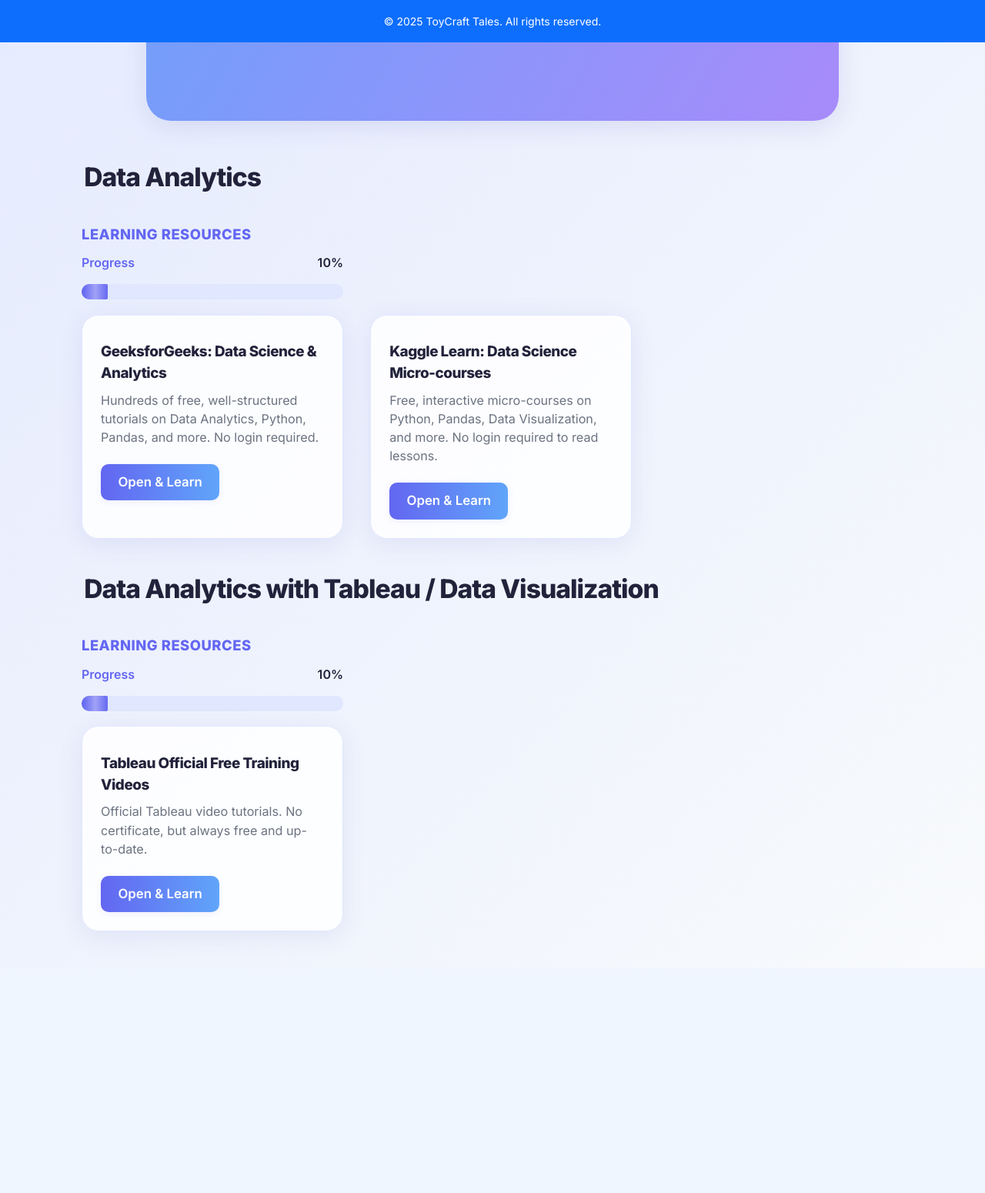
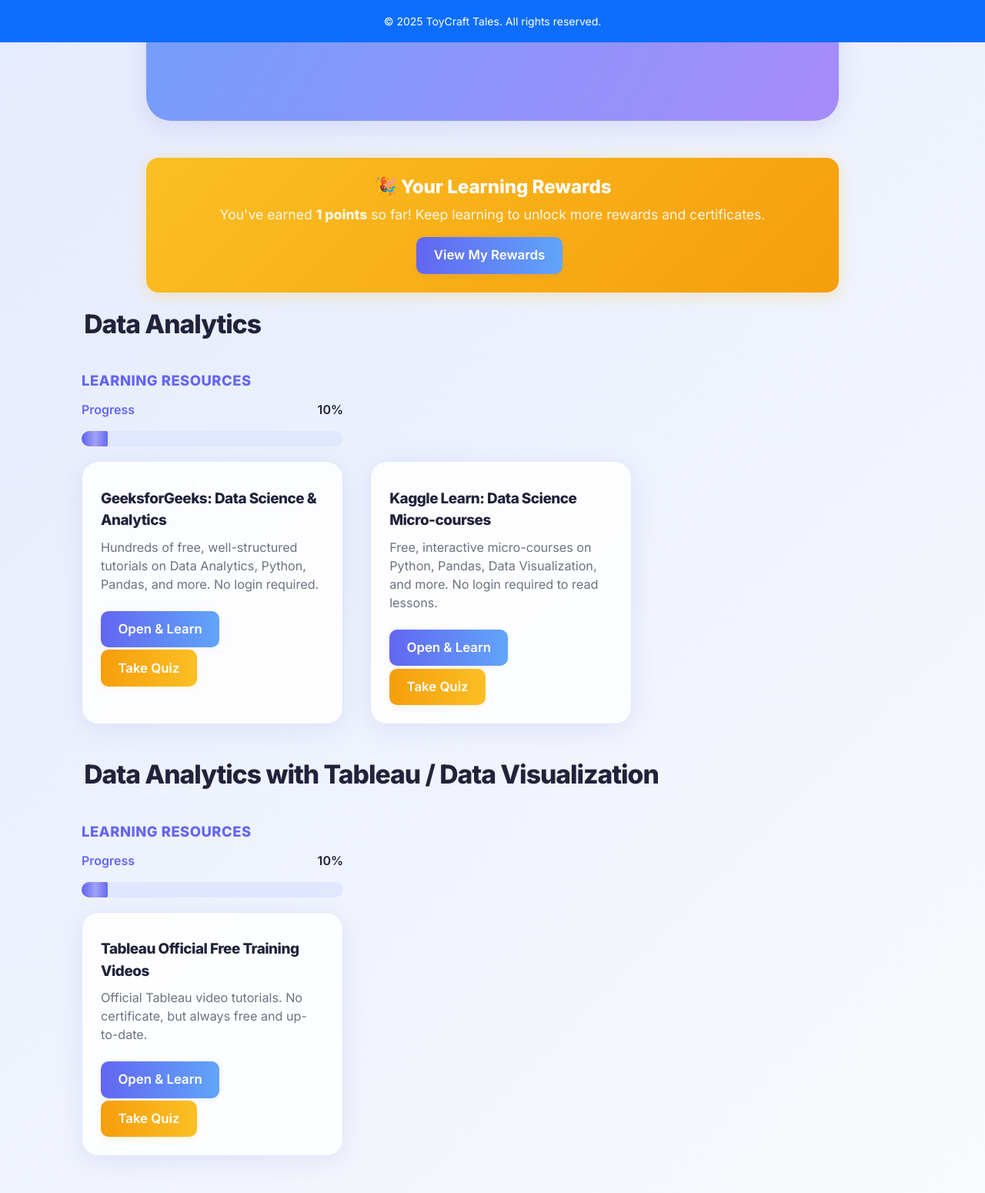
Before and after one commit to JyosyulaPrianshu/ProjectDataAnalytics, a Flask app: template toycraft-tales-flask/templates/course.html in a window 1280 px wide. Shown: the part 745-2295 px from the top of the page at 77% size. Before the commit the page ends 1960 px from the top, so only its background shows below. Run offline with Flask 3, Linux system fonts and the light colour scheme; the template is opened without the code that fills it: most values are stand-ins (such as "Sample title", 1, 10 or a date in 2020).

Commit message:
Update course.html

```diff
--- a/toycraft-tales-flask/templates/course.html
+++ b/toycraft-tales-flask/templates/course.html
@@ -36,6 +36,26 @@
     margin-bottom: 0;
     font-weight: 400;
     text-shadow: 0 1px 8px rgba(80,80,180,0.10);
+  }
+  .rewards-banner {
+    background: linear-gradient(135deg, #fbbf24 0%, #f59e0b 100%);
+    border-radius: 16px;
+    padding: 1.5rem;
+    margin: 1rem auto;
+    max-width: 900px;
+    text-align: center;
+    color: #fff;
+    box-shadow: 0 4px 20px rgba(251, 191, 36, 0.3);
+  }
+  .rewards-banner h3 {
+    font-weight: 700;
+    font-size: 1.5rem;
+    margin-bottom: 0.5rem;
+  }
+  .rewards-banner p {
+    font-size: 1.1rem;
+    margin-bottom: 0;
+    opacity: 0.9;
   }
   .course-section {
     margin: 0 auto 2.5rem auto;
@@ -112,6 +132,7 @@
     font-size: 1.05rem;
     text-decoration: none;
     margin-top: 0.2rem;
+    margin-right: 0.5rem;
     transition: background 0.18s, box-shadow 0.18s;
     box-shadow: 0 2px 8px 0 rgba(99,102,241,0.10);
   }
@@ -119,6 +140,25 @@
     background: linear-gradient(90deg, #4338ca 0%, #3b82f6 100%);
     color: #fff;
     box-shadow: 0 4px 16px 0 rgba(99,102,241,0.16);
+  }
+  .quiz-btn {
+    display: inline-block;
+    background: linear-gradient(90deg, #f59e0b 0%, #fbbf24 100%);
+    color: #fff;
+    font-weight: 600;
+    border: none;
+    border-radius: 10px;
+    padding: 0.7rem 1.4rem;
+    font-size: 1.05rem;
+    text-decoration: none;
+    margin-top: 0.2rem;
+    transition: background 0.18s, box-shadow 0.18s;
+    box-shadow: 0 2px 8px 0 rgba(245, 158, 11, 0.10);
+  }
+  .quiz-btn:hover {
+    background: linear-gradient(90deg, #d97706 0%, #f59e0b 100%);
+    color: #fff;
+    box-shadow: 0 4px 16px 0 rgba(245, 158, 11, 0.16);
   }
   .cert-section {
     background: linear-gradient(120deg, #f0f4ff 0%, #e0e7ff 100%);
@@ -145,6 +185,15 @@
   <h1>Hi {{ (user.name if user and user.name else (user.email.split('@')[0] if user and user.email else 'there')) }}!</h1>
   <p>Welcome to your personalized learning journey. Here you'll find the best, most recognized Data Analytics and Tableau courses—carefully curated for you. Start learning, earn certificates, and level up your career with a beautiful experience!</p>
 </div>
+
+{% if total_points > 0 %}
+<div class="rewards-banner">
+  <h3>🎉 Your Learning Rewards</h3>
+  <p>You've earned <strong>{{ total_points }} points</strong> so far! Keep learning to unlock more rewards and certificates.</p>
+  <a href="{{ url_for('rewards') }}" class="resource-btn" style="margin-top: 1rem;">View My Rewards</a>
+</div>
+{% endif %}
+
 <div class="course-section">
   <div class="course-title">Data Analytics</div>
   <div class="resource-category">Learning Resources</div>
@@ -162,11 +211,13 @@
       <div class="resource-title">GeeksforGeeks: Data Science & Analytics</div>
       <div class="resource-desc">Hundreds of free, well-structured tutorials on Data Analytics, Python, Pandas, and more. No login required.</div>
       <a class="resource-btn" href="https://www.geeksforgeeks.org/data-science-tutorial/" target="_blank" data-course-id="data_analytics" data-resource-id="gfg">Open & Learn</a>
+      <a class="quiz-btn" href="{{ url_for('take_quiz', course_id='data_analytics', resource_id='gfg') }}">Take Quiz</a>
     </div>
     <div class="resource-card">
       <div class="resource-title">Kaggle Learn: Data Science Micro-courses</div>
       <div class="resource-desc">Free, interactive micro-courses on Python, Pandas, Data Visualization, and more. No login required to read lessons.</div>
       <a class="resource-btn" href="https://www.kaggle.com/learn/overview" target="_blank" data-course-id="data_analytics" data-resource-id="kaggle">Open & Learn</a>
+      <a class="quiz-btn" href="{{ url_for('take_quiz', course_id='data_analytics', resource_id='kaggle') }}">Take Quiz</a>
     </div>
   </div>
 </div>
@@ -187,20 +238,79 @@
       <div class="resource-title">Tableau Official Free Training Videos</div>
       <div class="resource-desc">Official Tableau video tutorials. No certificate, but always free and up-to-date.</div>
       <a class="resource-btn" href="https://www.tableau.com/learn/training/20211" target="_blank" data-course-id="tableau" data-resource-id="tableau">Open & Learn</a>
+      <a class="quiz-btn" href="{{ url_for('take_quiz', course_id='tableau', resource_id='tableau') }}">Take Quiz</a>
     </div>
   </div>
 </div>
 <script>
 document.body.classList.add('course-bg');
+
+// Store total resources for each course
+const dataAnalyticsResources = ['gfg', 'kaggle']; // Static definition from app.py
+const tableauResources = ['tableau']; // Static definition from app.py
+
+// Initialize opened resources based on current progress
+let openedAnalyticsResources = new Set();
+let openedTableauResources = new Set();
+
+// Function to update progress bars
+function updateProgressBars() {
+    // Update Data Analytics progress
+    const analyticsPercentage = Math.round((openedAnalyticsResources.size / dataAnalyticsResources.length) * 100);
+    const analyticsProgressBar = document.querySelector('.course-section:nth-child(2) .progress-bar');
+    const analyticsProgressText = document.querySelector('.course-section:nth-child(2) span[style*="font-weight:600;color:#22223b"]');
+    if (analyticsProgressBar) analyticsProgressBar.style.width = analyticsPercentage + '%';
+    if (analyticsProgressText) analyticsProgressText.textContent = analyticsPercentage + '%';
+
+    // Update Tableau progress
+    const tableauPercentage = Math.round((openedTableauResources.size / tableauResources.length) * 100);
+    const tableauProgressBar = document.querySelector('.course-section:nth-child(3) .progress-bar');
+    const tableauProgressText = document.querySelector('.course-section:nth-child(3) span[style*="font-weight:600;color:#22223b"]');
+    if (tableauProgressBar) tableauProgressBar.style.width = tableauPercentage + '%';
+    if (tableauProgressText) tableauProgressText.textContent = tableauPercentage + '%';
+}
+
 document.querySelectorAll('.resource-btn').forEach(function(btn) {
   btn.addEventListener('click', function() {
     const courseId = btn.getAttribute('data-course-id');
     const resourceId = btn.getAttribute('data-resource-id');
     if (courseId && resourceId) {
+      // Update local tracking immediately for instant feedback
+      if (courseId === 'data_analytics') {
+        openedAnalyticsResources.add(resourceId);
+      } else if (courseId === 'tableau') {
+        openedTableauResources.add(resourceId);
+      }
+
+      // Update progress bars immediately
+      updateProgressBars();
+
+      // Send to server
       fetch('/api/mark-resource-opened', {
         method: 'POST',
         headers: {'Content-Type': 'application/json'},
         body: JSON.stringify({course_id: courseId, resource_id: resourceId})
+      }).then(response => response.json())
+      .then(data => {
+        if (!data.success) {
+          console.error('Failed to mark resource as opened');
+          // Revert the local change if server failed
+          if (courseId === 'data_analytics') {
+            openedAnalyticsResources.delete(resourceId);
+          } else if (courseId === 'tableau') {
+            openedTableauResources.delete(resourceId);
+          }
+          updateProgressBars();
+        }
+      }).catch(error => {
+        console.error('Error marking resource as opened:', error);
+        // Revert the local change if server failed
+        if (courseId === 'data_analytics') {
+          openedAnalyticsResources.delete(resourceId);
+        } else if (courseId === 'tableau') {
+          openedTableauResources.delete(resourceId);
+        }
+        updateProgressBars();
       });
     }
   });
```
